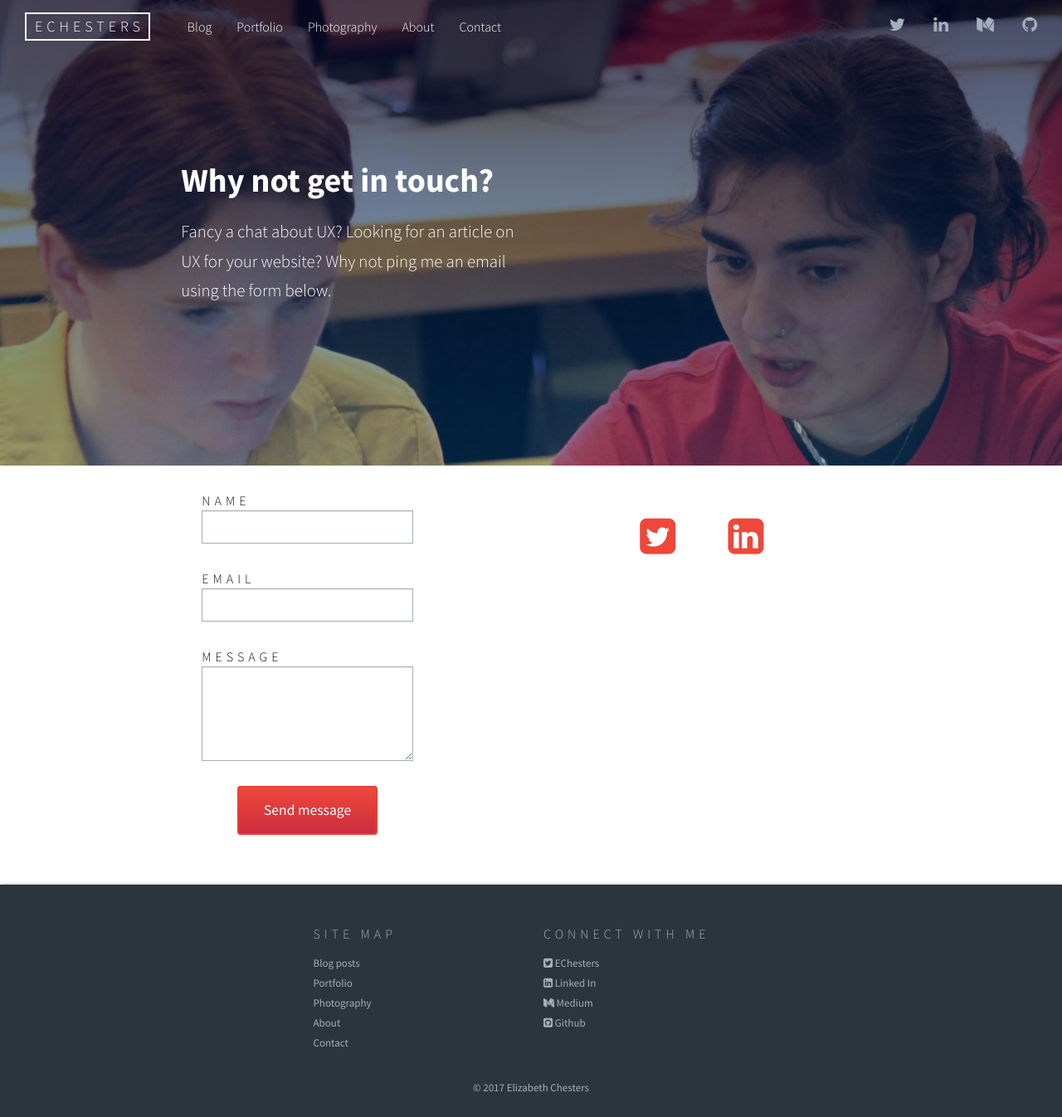
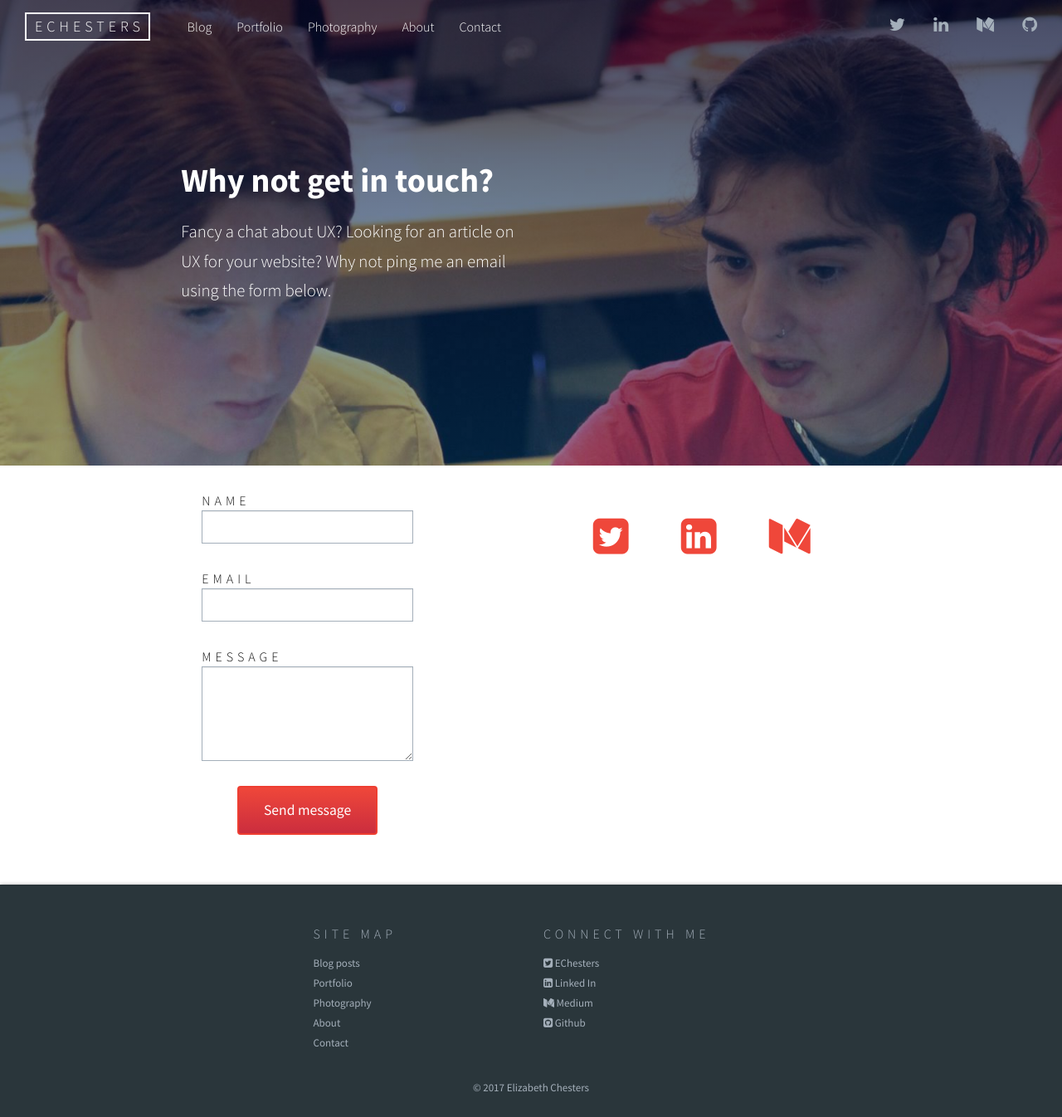
Before and after one commit to EChesters/echesters.github.io, a Jekyll site: the page built from contact.html, in a window 1280 px wide. Shown: the whole page at 83% size. Built offline with Jekyll 4.4.1, drawn with Linux system fonts in a browser that asks for light colours; nearby versions of some CDN libraries.

Commit message:
Added Medium button to contac page - social media list:

```diff
--- a/contact.html
+++ b/contact.html
@@ -37,6 +37,7 @@ image: /images/portfolio/teaching/railsgirls-1.jpg
         <div class="col-xs-12 text-center">
           <a href="//twitter.com/EChesters" class="icon"><i class="fa fa-twitter-square" aria-hidden="true"></i><span class="sr-only">Twitter</span></a>
           <a href="//uk.linkedin.com/in/elizabeth-chesters-a9297883" class="icon"><i class="fa fa-linkedin-square" aria-hidden="true"></i><span class="sr-only">LinkedIn</span></a>
+          <a href="//medium.com/@EChesters" class="icon"><i class="fa fa-medium" aria-hidden="true"></i><span class="sr-only">Medium</span></a>
         </div>
       </div>
     </div>
```
